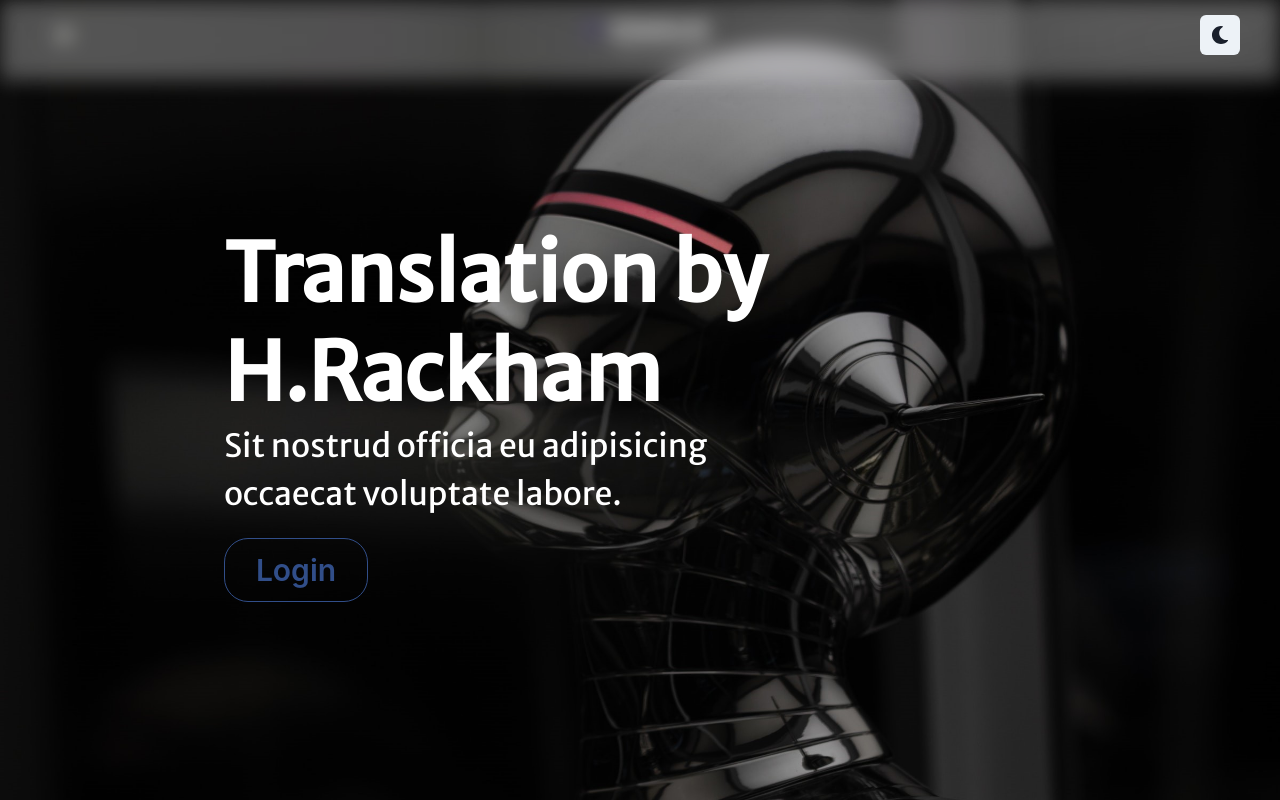
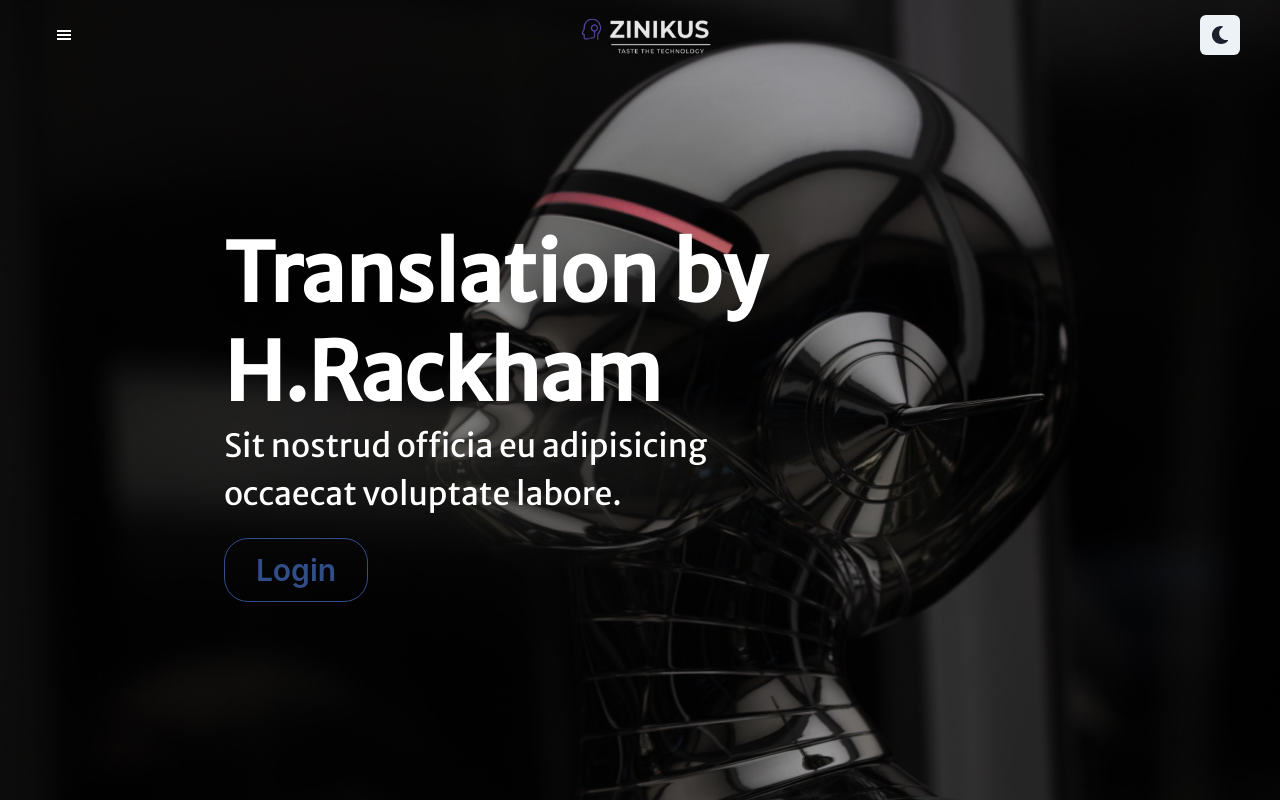
Before and after one commit to UjjwalPasahan/ZINIKUSWEB, a React (Create React App) app in the folder client/: page / in a window 1280 px wide. Shown: the top 800 px of the page. Built offline with nearby package versions, Linux system fonts and the light colour scheme.

Commit message:
some changes

```diff
--- a/client/src/App.js
+++ b/client/src/App.js
@@ -15,7 +15,7 @@ import { ColorModeSwitcher } from './ColorModeSwitcher';
 import './styles/App.css'
 import Header from './components/Header';
 import Home from './components/Home';
-import Login from './components/login';
+import Login from './components/Login.jsx';
 import Signup from './components/signup'
 import Products from './components/Products';
 import Team from './components/Team'
--- a/client/src/components/Header.jsx
+++ b/client/src/components/Header.jsx
@@ -32,27 +32,40 @@ const Header = () => {
   }
 
   return (
-    <div className='headerContainer' style={{
-      // background: 'inherit rgba(255,255,255,0.25)',
-      // backdropFilter: 'blur(5px)',
-      // padding: '20px',
-      // width: '100%',
-      // position: 'absolute',
-      // height: '5rem',
-    }}>
-  <div className='header' >
+     <div className='headerContainer'
+    //   position: 'absolute',
+    //   top: '0',
+    //   left: '0',
+    //   right: '0',
+    //   bottom: '0',
+    //   background: 'rgba(255, 255, 255, 0.25)',
+    //   backdropFilter: 'blur(10px)',
+    //   border: '1px solid rgba(255, 255, 255, 0.25)',
+    //   borderRadius: '10px',
+    //   padding: '20px',
+    //   margin: '20px',
+    >
+  <div className='header'
+          // position: 'fixed',
+          // top: '0',
+          // left: '0',
+          // right: '0',
+          // height: '50px',
+          // background: 'rgba(255, 255, 255, 0.8)',
+          // zIndex: '100',
+        >
     <Button
       color="white"
       backgroundColor="transparent"
       variant="solid"
       pos="fixed"
-      zIndex={'10'}
+      zIndex='10'
       top={'15'}
       left={['3', '10']}
       onClick={onOpen}
       backdropFilter={'auto'}
     >
-      <GiHamburgerMenu />
+      <GiHamburgerMenu style={{zIndex:'100'}} />
     </Button>
 
     <Drawer isOpen={isOpen} onClose={onClose} placement="left" >
@@ -80,7 +93,7 @@ const Header = () => {
       </DrawerContent>
     </Drawer>
 
-    <div ><Image src={img2} className='mainLogo' pos={'fixed'} top={'0.5'} /></div>
+    <div ><Image src={img2} className='mainLogo' pos={'fixed'} top={'0.5'} style={{zIndex:100}} /></div>
 
   </div>
     </div >
--- a/client/src/components/login.jsx
+++ b/client/src/components/login.jsx
@@ -22,4 +22,4 @@ const login = () => {
   )
 }
 
-export default login
+export default login;
--- a/client/src/styles/header.css
+++ b/client/src/styles/header.css
@@ -17,18 +17,15 @@
     margin-top: 0.5rem;
     height: 50px;
     cursor: pointer;
-    z-index: 10;
 }
-
+/*
 .headerContainer{
     background: inherit rgba(0,0,0,0.5);
     backdrop-filter: blur(5px);
     filter: blur(10px);
     padding: 20px;
     width: 100%;
-    position: absolute;
-    z-index: -1;
     height: 5rem;
     box-shadow: inset 0 0 2000px rgba(255,255,255,0.5);
     background-attachment: fixed;
-}
+     } */
```
